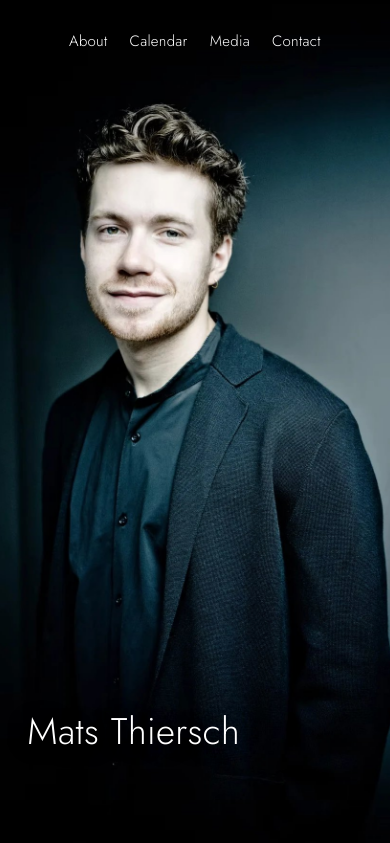
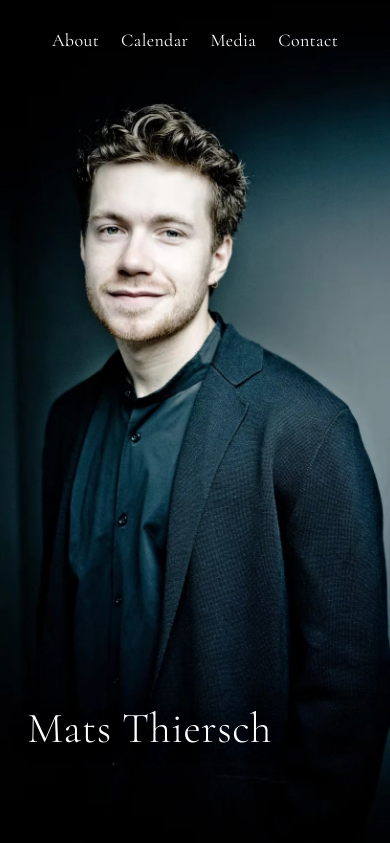
Before and after one commit to thomas10709-lab/tvmartists-site, a PHP site: page /thiersch-site/index.html in a window 390 px wide. Shown: the top 843 px of the page. Run offline with PHP 8.4, Linux system fonts and the light colour scheme.

Commit message:
Thiersch: Cormorant Garamond wirklich ueberall (Menue, Name, Videokarte, Rechtsseiten), Jost entfernt
Co-Authored-By: Claude Sonnet 5.5 <noreply@anthropic.com>
Claude-Session: https://claude.ai/code/session_01BXHjn5stXKTkgrGWD7nkhn

```diff
--- a/thiersch-site/fonts/fonts.css
+++ b/thiersch-site/fonts/fonts.css
@@ -1,6 +1,4 @@
-/* Schriften liegen auf dem eigenen Server (kein Abruf bei Google): Jost (Menue, Name) und Cormorant Garamond (Text). Lizenz: SIL Open Font License 1.1 */
-@font-face{font-family:'Jost';font-style:normal;font-weight:300;font-display:swap;src:url(jost-latin-300-normal.woff2) format('woff2');unicode-range:U+0000-00FF,U+0131,U+0152-0153,U+02BB-02BC,U+02C6,U+02DA,U+02DC,U+2000-206F,U+20AC,U+2122,U+2191,U+2193,U+2212,U+2215,U+FEFF,U+FFFD}
-@font-face{font-family:'Jost';font-style:normal;font-weight:400;font-display:swap;src:url(jost-latin-400-normal.woff2) format('woff2');unicode-range:U+0000-00FF,U+0131,U+0152-0153,U+02BB-02BC,U+02C6,U+02DA,U+02DC,U+2000-206F,U+20AC,U+2122,U+2191,U+2193,U+2212,U+2215,U+FEFF,U+FFFD}
+/* Schriften liegen auf dem eigenen Server (kein Abruf bei Google): Cormorant Garamond (alle Texte). Lizenz: SIL Open Font License 1.1 */
 @font-face{font-family:'Cormorant Garamond';font-style:normal;font-weight:300;font-display:swap;src:url(cormorant-garamond-latin-300-normal.woff2) format('woff2');unicode-range:U+0000-00FF,U+0131,U+0152-0153,U+02BB-02BC,U+02C6,U+02DA,U+02DC,U+2000-206F,U+20AC,U+2122,U+2191,U+2193,U+2212,U+2215,U+FEFF,U+FFFD}
 @font-face{font-family:'Cormorant Garamond';font-style:normal;font-weight:300;font-display:swap;src:url(cormorant-garamond-latin-ext-300-normal.woff2) format('woff2');unicode-range:U+0100-02AF,U+0304,U+0308,U+0329,U+1E00-1E9F,U+1EF2-1EFF,U+2020,U+20A0-20AB,U+20AD-20C0,U+2113,U+2C60-2C7F,U+A720-A7FF}
 @font-face{font-family:'Cormorant Garamond';font-style:normal;font-weight:400;font-display:swap;src:url(cormorant-garamond-latin-400-normal.woff2) format('woff2');unicode-range:U+0000-00FF,U+0131,U+0152-0153,U+02BB-02BC,U+02C6,U+02DA,U+02DC,U+2000-206F,U+20AC,U+2122,U+2191,U+2193,U+2212,U+2215,U+FEFF,U+FFFD}
--- a/thiersch-site/imprint.html
+++ b/thiersch-site/imprint.html
@@ -15,8 +15,8 @@ h3 { font-weight: 600; font-size: 21px; margin: 1.6em 0 .4em; }
 h4 { font-weight: 600; font-size: 19px; margin: 1.2em 0 .3em; }
 p { margin: 0 0 1.1em; }
 a { color: inherit; }
-.back { display: inline-block; margin-bottom: 36px; font-family: 'Jost', sans-serif; font-size: 16px; text-decoration: none; }
-footer { max-width: 820px; margin: 0 auto; padding: 0 24px 50px; font-family: 'Jost', sans-serif; font-size: 13px; color: #555; }
+.back { display: inline-block; margin-bottom: 36px; font-family: 'Cormorant Garamond', Georgia, serif; font-size: 18px; text-decoration: none; }
+footer { max-width: 820px; margin: 0 auto; padding: 0 24px 50px; font-family: 'Cormorant Garamond', Georgia, serif; font-size: 15px; color: #555; }
 @media (max-width: 700px) { body { font-size: 18px; } h1 { font-size: 32px; } h2 { font-size: 24px; } }
 </style>
 </head>
--- a/thiersch-site/index.html
+++ b/thiersch-site/index.html
@@ -38,7 +38,7 @@
         /* ---- Menue (liegt ueber dem Titelbild, nach dem Scrollen eine feine helle Leiste) ---- */
         .site-nav { position: fixed; z-index: 20; top: 0; left: 0; right: 0; padding: 0 22%; transition: background .3s, box-shadow .3s; }
         .site-nav ul { list-style: none; margin: 0; padding: 0; display: flex; gap: 42px; height: 118px; align-items: center; transition: height .3s; }
-        .site-nav a { text-decoration: none; font-family: 'Jost', 'Futura', 'Century Gothic', sans-serif; font-weight: 300; font-size: 17px; letter-spacing: .02em; color: #fff; transition: color .3s; }
+        .site-nav a { text-decoration: none; font-family: 'Cormorant Garamond', Georgia, serif; font-weight: 400; font-size: 20px; letter-spacing: .02em; color: #fff; transition: color .3s; }
         .site-nav a:hover { opacity: .75; }
         .site-nav.solid { background: rgba(250, 251, 251, .96); box-shadow: 0 1px 0 rgba(0, 0, 0, .08); }
         .site-nav.solid ul { height: 62px; }
@@ -47,7 +47,7 @@
         /* ---- Titelbild ---- */
         .hero { position: relative; min-height: 100vh; min-height: 100svh; background: #0b0e13 url('images/hero.jpg') center / cover no-repeat; display: flex; align-items: flex-end; }
         .hero picture, .hero img { display: none; }
-        .hero h1 { position: absolute; width: 1px; height: 1px; overflow: hidden; clip: rect(0 0 0 0); white-space: nowrap; /* Desktop: Name steht im Foto; h1 bleibt fuer Suchmaschinen/Screenreader */ margin: 0 0 14vh 18%; font-family: 'Jost', 'Futura', 'Century Gothic', sans-serif; font-weight: 300; font-size: clamp(46px, 6.4vw, 110px); line-height: 1.05; letter-spacing: .01em; color: #fff; text-shadow: 0 2px 24px rgba(0, 0, 0, .35); }
+        .hero h1 { position: absolute; width: 1px; height: 1px; overflow: hidden; clip: rect(0 0 0 0); white-space: nowrap; /* Desktop: Name steht im Foto; h1 bleibt fuer Suchmaschinen/Screenreader */ margin: 0 0 14vh 18%; font-family: 'Cormorant Garamond', Georgia, serif; font-weight: 300; font-size: clamp(50px, 7vw, 120px); line-height: 1.05; letter-spacing: .01em; color: #fff; text-shadow: 0 2px 24px rgba(0, 0, 0, .35); }
 
         /* ---- About ---- */
         .about { max-width: 1060px; margin: 0 auto; padding: 78px 28px 40px; }
@@ -72,10 +72,10 @@
         .vgrid.single { grid-template-columns: minmax(0, 760px); justify-content: center; }
         .vid { position: relative; display: block; aspect-ratio: 16 / 9; background: #11151c url('images/video-thumb.jpg?v=2') center / cover no-repeat; color: #fff; text-decoration: none; border: 0; padding: 0; cursor: pointer; overflow: hidden; font: inherit; text-align: left; }
         .vid::before { content: ""; position: absolute; inset: 0; background: linear-gradient(to bottom, rgba(0, 0, 0, .35) 0, rgba(0, 0, 0, 0) 28%, rgba(0, 0, 0, 0) 62%, rgba(0, 0, 0, .6) 100%); }
-        .vid .vt { position: absolute; left: 22px; right: 22px; top: 18px; font-family: 'Jost', sans-serif; font-weight: 400; font-size: 15px; line-height: 1.3; text-shadow: 0 1px 8px rgba(0, 0, 0, .6); }
+        .vid .vt { position: absolute; left: 22px; right: 22px; top: 18px; font-family: 'Cormorant Garamond', Georgia, serif; font-weight: 400; font-size: 18px; line-height: 1.3; text-shadow: 0 1px 8px rgba(0, 0, 0, .6); }
         .vid .vp { position: absolute; left: 50%; top: 52%; width: 76px; height: 52px; margin: -26px 0 0 -38px; border-radius: 14px; background: #e00; }
         .vid .vp::after { content: ""; position: absolute; left: 31px; top: 14px; border-left: 20px solid #fff; border-top: 12px solid transparent; border-bottom: 12px solid transparent; }
-        .vid .vn { position: absolute; left: 22px; bottom: 14px; font-family: 'Jost', sans-serif; font-size: 12px; opacity: .9; text-shadow: 0 1px 6px rgba(0, 0, 0, .6); }
+        .vid .vn { position: absolute; left: 22px; bottom: 14px; font-family: 'Cormorant Garamond', Georgia, serif; font-weight: 400; font-size: 15px; opacity: .9; text-shadow: 0 1px 6px rgba(0, 0, 0, .6); }
         .vid:hover .vp { background: #f22; }
         .vid iframe { position: absolute; inset: 0; width: 100%; height: 100%; border: 0; }
 
@@ -100,17 +100,17 @@
             body { font-size: 18.5px; }
             .site-nav { padding: 0 20px; }
             .site-nav ul { height: 82px; gap: 22px; justify-content: center; }
-            .site-nav a { font-size: 15px; }
+            .site-nav a { font-size: 18px; }
             .site-nav.solid ul { height: 54px; }
             .hero { background-image: url('images/hero-mobile.jpg?v=2'); background-position: center top; }
-            .hero h1 { position: static; width: auto; height: auto; overflow: visible; clip: auto; white-space: normal; margin: 0 0 11vh 7%; font-size: clamp(30px, 9.5vw, 50px); } /* Handy-Foto hat keinen Schriftzug */
+            .hero h1 { position: static; width: auto; height: auto; overflow: visible; clip: auto; white-space: normal; margin: 0 0 11vh 7%; font-size: clamp(36px, 11vw, 58px); } /* Handy-Foto hat keinen Schriftzug */
             .about { padding: 48px 20px 20px; }
             .calendar { padding: 60px 20px 40px; }
             .event { margin-bottom: 38px; }
             .media { padding: 40px 14px 20px; }
             .videos { padding: 40px 14px 60px; }
             .vgrid { grid-template-columns: 1fr; gap: 18px; }
-            .vid .vt { font-size: 13px; top: auto; bottom: 34px; }
+            .vid .vt { font-size: 16px; top: auto; bottom: 34px; }
             .vid::before { background: linear-gradient(to bottom, rgba(0, 0, 0, 0) 0, rgba(0, 0, 0, 0) 40%, rgba(0, 0, 0, .75) 100%); }
             .vid .vp { top: 40%; }
             .contact { padding: 54px 20px 44px; }
--- a/thiersch-site/privacy.html
+++ b/thiersch-site/privacy.html
@@ -15,8 +15,8 @@ h3 { font-weight: 600; font-size: 21px; margin: 1.6em 0 .4em; }
 h4 { font-weight: 600; font-size: 19px; margin: 1.2em 0 .3em; }
 p { margin: 0 0 1.1em; }
 a { color: inherit; }
-.back { display: inline-block; margin-bottom: 36px; font-family: 'Jost', sans-serif; font-size: 16px; text-decoration: none; }
-footer { max-width: 820px; margin: 0 auto; padding: 0 24px 50px; font-family: 'Jost', sans-serif; font-size: 13px; color: #555; }
+.back { display: inline-block; margin-bottom: 36px; font-family: 'Cormorant Garamond', Georgia, serif; font-size: 18px; text-decoration: none; }
+footer { max-width: 820px; margin: 0 auto; padding: 0 24px 50px; font-family: 'Cormorant Garamond', Georgia, serif; font-size: 15px; color: #555; }
 @media (max-width: 700px) { body { font-size: 18px; } h1 { font-size: 32px; } h2 { font-size: 24px; } }
 </style>
 </head>
@@ -138,7 +138,7 @@ footer { max-width: 820px; margin: 0 auto; padding: 0 24px 50px; font-family: 'J
 <p>Diese Website setzt selbst keine Cookies und speichert keine Informationen im Endgerät der Besucher. Eine Ausnahme kann der Dienst Cloudflare sein, der für den Terminkalender-Zwischenspeicher eingesetzt wird (siehe Abschnitt 2). Beim Abspielen eines Videos von YouTube können Cookies durch YouTube gesetzt werden (siehe „Video von YouTube“).</p>
 
 <h3>Schriftarten</h3>
-<p>Diese Seite verwendet die Schriftarten Jost und Cormorant Garamond. Sie sind lokal auf unserem Server gespeichert und werden von dort ausgeliefert. Beim Aufruf der Seite wird keine Verbindung zu Google oder zu anderen Anbietern von Schriftarten hergestellt.</p>
+<p>Diese Seite verwendet die Schriftart Cormorant Garamond. Sie sind lokal auf unserem Server gespeichert und werden von dort ausgeliefert. Beim Aufruf der Seite wird keine Verbindung zu Google oder zu anderen Anbietern von Schriftarten hergestellt.</p>
 
 <h3>Terminkalender (Google Apps Script)</h3>
 <p>Die Konzerttermine auf dieser Website werden beim Aufruf der Seite aus einer Tabelle geladen, die über den Dienst Google Apps Script bereitgestellt wird. Anbieter ist die Google Ireland Limited („Google”), Gordon House, Barrow Street, Dublin 4, Irland.</p>
```
Also changed, not shown: thiersch-site/LIESMICH.md (+1 -1 lines), thiersch-site/fonts/jost-latin-300-normal.woff2 (deleted), thiersch-site/fonts/jost-latin-400-normal.woff2 (deleted).
